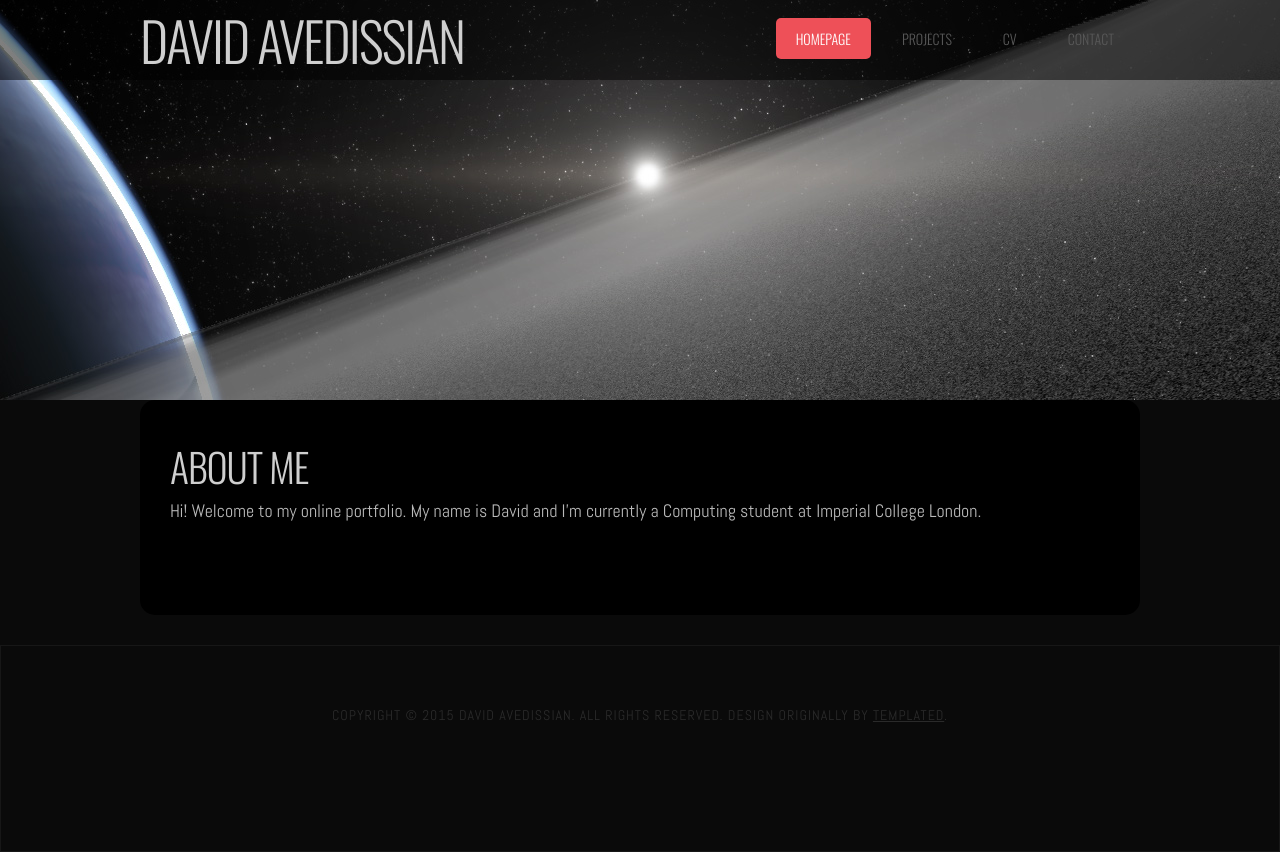
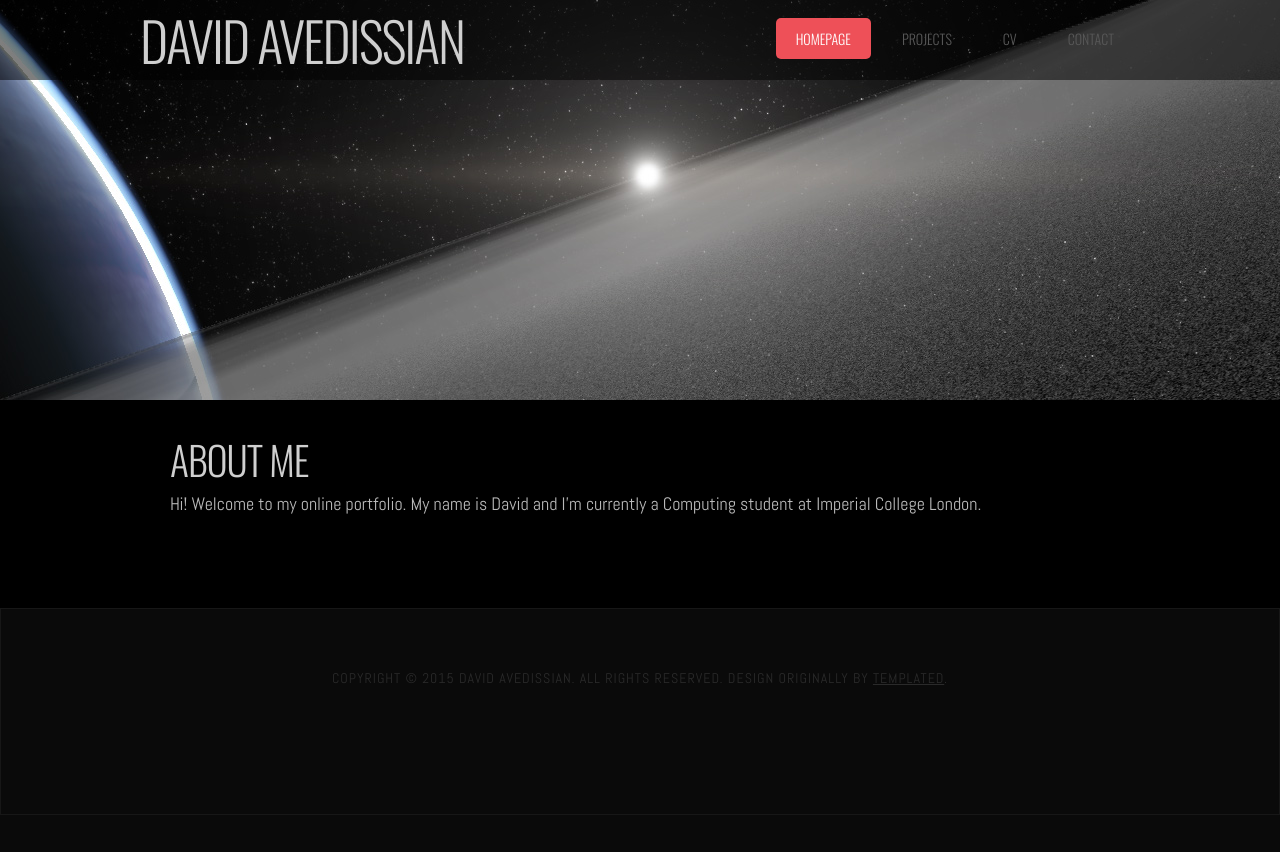
Before and after one commit to dgavedissian/dgavedissian.github.io, a plain HTML site: page index.html in a window 1280 px wide. After the commit the page ends 815 px from the top, so only its background shows below. Drawn offline with nearby package versions, Linux system fonts and the light colour scheme.

Commit message:
Removed post section and made the background fully black

```diff
--- a/index.html
+++ b/index.html
@@ -36,20 +36,15 @@ Released   : 20121026
             </div>
         </div>
     </div>
-    <!--
-    <div id="banner">
-        <div class="content">
-            <div><img src="images/banner.jpg" width="1000" height="200" alt="" /></div>
-        </div>
-    </div>
-    -->
 </div>
 <!-- end #header -->
 <div id="page">
-    <div class="post">
-        <h2 class="title">About Me</h2>
-        <div class="entry">
-            <p>Hi! Welcome to my online portfolio. My name is David and I'm currently a Computing student at Imperial College London.</p>
+    <div class="container">
+        <div class="post">
+            <h2 class="title">About Me</h2>
+            <div class="entry">
+                <p>Hi! Welcome to my online portfolio. My name is David and I'm currently a Computing student at Imperial College London.</p>
+            </div>
         </div>
     </div>
 </div>
--- a/style.css
+++ b/style.css
@@ -143,9 +143,7 @@ a:hover {
 /* Page */
 
 #page {
-	width: 1000px;
-	margin: 0 auto;
-	padding: 0px 0px 30px 0px;
+    background: #000;
 }
 
 /* Content */
@@ -158,13 +156,10 @@ a:hover {
 
 .post {
 	overflow: hidden;
-	background: #000000;
-	border-radius: 15px;
 	padding: 30px;
 }
 
 .post .title {
-	padding: 7px 0px 0px 0px;
 	letter-spacing: -1px;
 }
 
```
